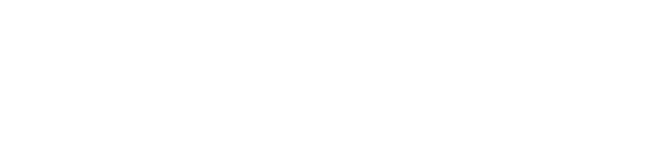
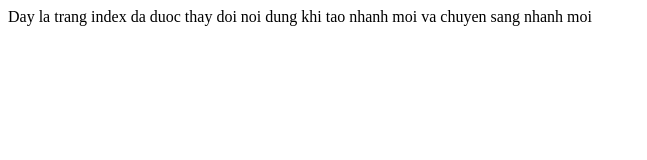
Before and after one commit to NeyuGiN/ct300_lab2_bai1, a plain HTML site: page index.html in a window 1280 px wide. Shown: the whole page, without its empty margins (0-647 px from the left). Drawn offline with Linux system fonts and the light colour scheme.

Commit message:
Thay doi noi dung index,html trong nhanh hotfix

```diff
--- a/index.html
+++ b/index.html
@@ -1,4 +1,6 @@
 <html>
     <head></head>
-    <body></body>
+    <body>
+        <p>Day la trang index da duoc thay doi noi dung khi tao nhanh moi va chuyen sang nhanh moi</p>
+    </body>
 </html>
```
